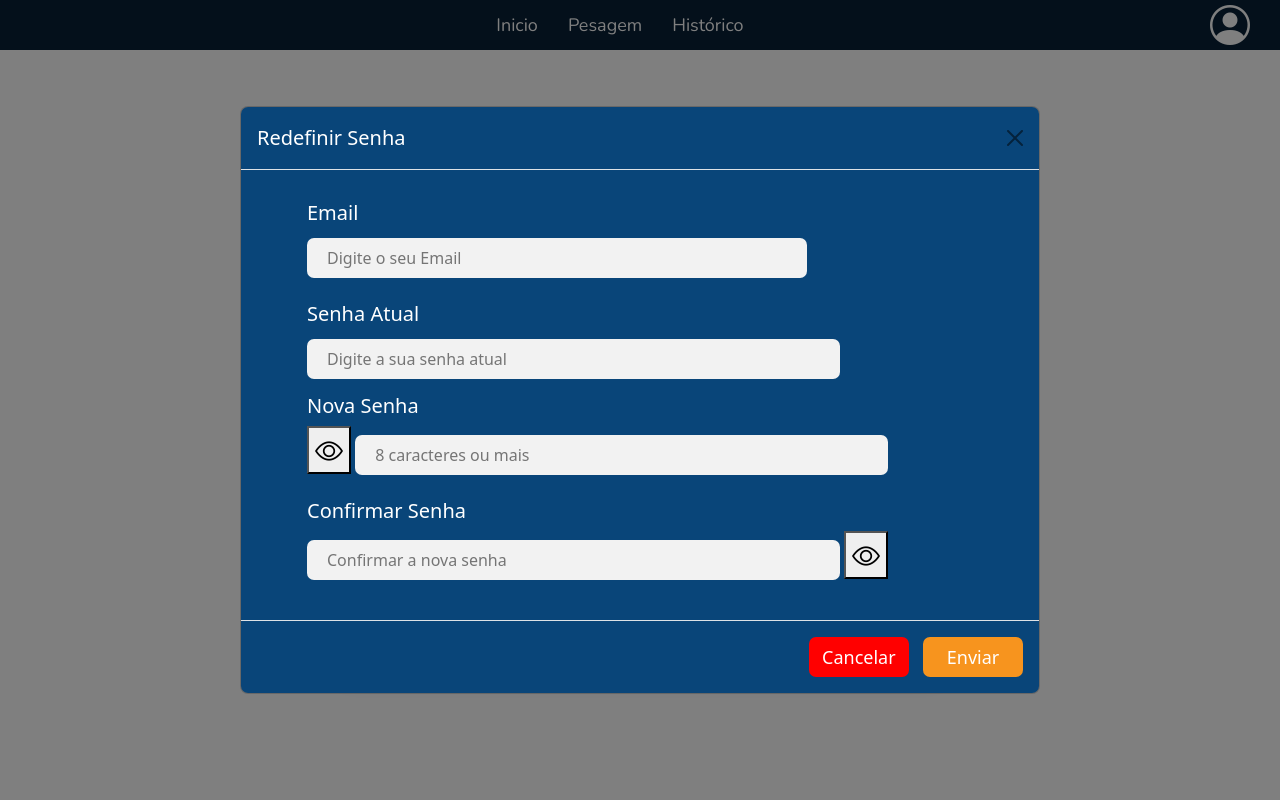
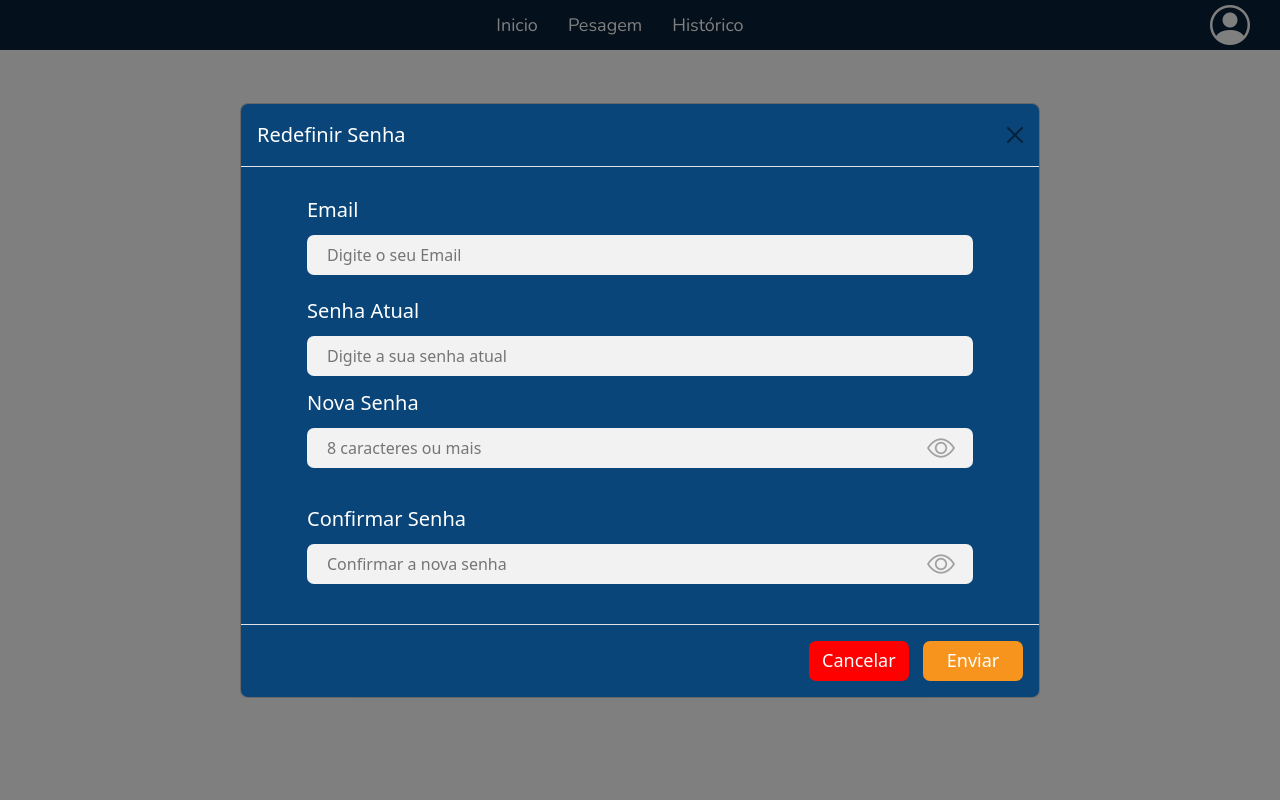
Before and after one commit to pedroT-web/Projeto_ReciclaSenac, a PHP site: page /login.php in a window 1280 px wide, after a click on "Redefinir". Run offline with PHP 8.4, Linux system fonts and the light colour scheme; some libraries are stand-ins or nearby versions.

Commit message:
Atualizando os botões de visualizar a senha, e começando a parte de somar os materiais

```diff
--- a/css/style.css
+++ b/css/style.css
@@ -446,6 +446,13 @@ select {
     display: flex;
 }
 
+.container_nova_senha {
+    display: flex;
+    flex-direction: column;
+    position: relative;
+    display: flex;
+}
+
 .input_login {
     z-index: 0 !important;
 }
@@ -464,7 +471,23 @@ select {
 
 }
 
-#olho {
+#visualizar_nova_senha,
+#visualizar_confirmar_senha {
+    position: absolute;
+    top: 50%;
+    /* 50% da altura do container */
+    right: 12px;
+    transform: translateY(10%);
+    /* puxa o olho para cima, retirando 50% do eixo y */
+    cursor: pointer;
+    z-index: 2;
+    background: none;
+    border: none;
+}
+
+#olho,
+#nova_senha_olho,
+#conf_senha_olho {
     color: rgb(160, 160, 160);
 }
 
@@ -723,7 +746,8 @@ select {
     background-color: rgba(9, 69, 121, 1) !important;
 }
 
-#fechar_botao, #fechar_botao_redefinicao {
+#fechar_botao,
+#fechar_botao_redefinicao {
     height: 40px;
     width: 100px;
     font-size: 18px;
@@ -741,7 +765,8 @@ select {
 }
 
 
-#fechar_botao:hover, #fechar_botao_redefinicao:hover {
+#fechar_botao:hover,
+#fechar_botao_redefinicao:hover {
 
     border: 2px solid white;
 
@@ -767,7 +792,8 @@ select {
     cursor: pointer;
 }
 
-#salvar_senha:hover, #salvar_nova_senha:hover {
+#salvar_senha:hover,
+#salvar_nova_senha:hover {
 
     border: 2px solid white;
 
@@ -780,7 +806,7 @@ select {
 
 .forms_redefinicao,
 .forms_cadastro_funcionario {
-    width: 80%;
+    width: 100%;
     height: 40px;
     border-radius: 7px;
     margin-top: 5px;
--- a/js/validacao.js
+++ b/js/validacao.js
@@ -298,6 +298,6 @@ function fnMensagemErro(event) {
     Swal.fire({
         icon: "error",
         title: "Oops...",
-        text: "Usuário Não encontrado, verifique o email",
+        text: "Usuário Não encontrado, verifique o email ou a senha atual",
     });
 }
--- a/template/modal-cadastrar.php
+++ b/template/modal-cadastrar.php
@@ -19,7 +19,7 @@
             </div>
             <div class="modal-footer ">
                 <div class="actions botoes_redefinir">
-                    <button id="fechar_botao" data-bs-dismiss="modal" aria-label="Close">Cancelar</button>
+                    <button type="button" id="fechar_botao" data-bs-dismiss="modal" aria-label="Close">Cancelar</button>
                     <button id="salvar_senha" type="">Enviar</button>
                 </div>
             </div>
--- a/template/modal-redefinirSenha.php
+++ b/template/modal-redefinirSenha.php
@@ -9,22 +9,22 @@
                 <div class="content redefinicao_senha">
                     <div class="mb-4">
                         <h5 class="titulos_forms">Email</h5>
-                        <input type="email" placeholder="Digite o seu Email" class="forms_redefinicao w-75" name="email_redefinicao">
+                        <input type="email" placeholder="Digite o seu Email" class="forms_redefinicao" name="email_redefinicao">
                     </div>
                     <div>
                         <h5 class="titulos_forms">Senha Atual</h5>
                         <input type="Text" placeholder="Digite a sua senha atual" class="forms_redefinicao" name="senha_redefinicao">
                     </div>
-                    <div class="mb-4">
+                    <div class="container_nova_senha mb-4">
                         <h5 class="titulos_forms">Nova Senha</h5>
-                        <button type="button" id="" onclick="fnVisualisarNovaSenha()"><i id="nova_senha_olho" class="bi bi-eye fs-3"></i></button>
                         <input type="password" placeholder="8 caracteres ou mais" class="forms_redefinicao" id="input_nova_senha" name="nova_senha_redefinicao">
+                        <button type="button" id="visualizar_nova_senha" onclick="fnVisualisarNovaSenha()"><i id="nova_senha_olho" class="bi bi-eye fs-3"></i></button>
 
                     </div>
-                    <div class="mb-4">
+                    <div class="container_nova_senha mb-4">
                         <h5 class="titulos_forms">Confirmar Senha</h5>
                         <input type="password" placeholder="Confirmar a nova senha" class="forms_redefinicao" id="input_confirmar_senha" name="conf_nova_senha_redefinicao">
-                        <button type="button"  onclick="fnVisualisarConfirmarSenha()"><i id="conf_senha_olho" class="bi bi-eye fs-3"></i></button>
+                        <button type="button" id="visualizar_confirmar_senha" onclick="fnVisualisarConfirmarSenha()"><i id="conf_senha_olho" class="bi bi-eye fs-3"></i></button>
                     </div>
                 </div>
             </div>
```
Also changed, not shown: class/Peso.php (+8 -0 lines), gerar-excel.php (+7 -1 lines), redefinicaoSenha.php (+5 -3 lines).
